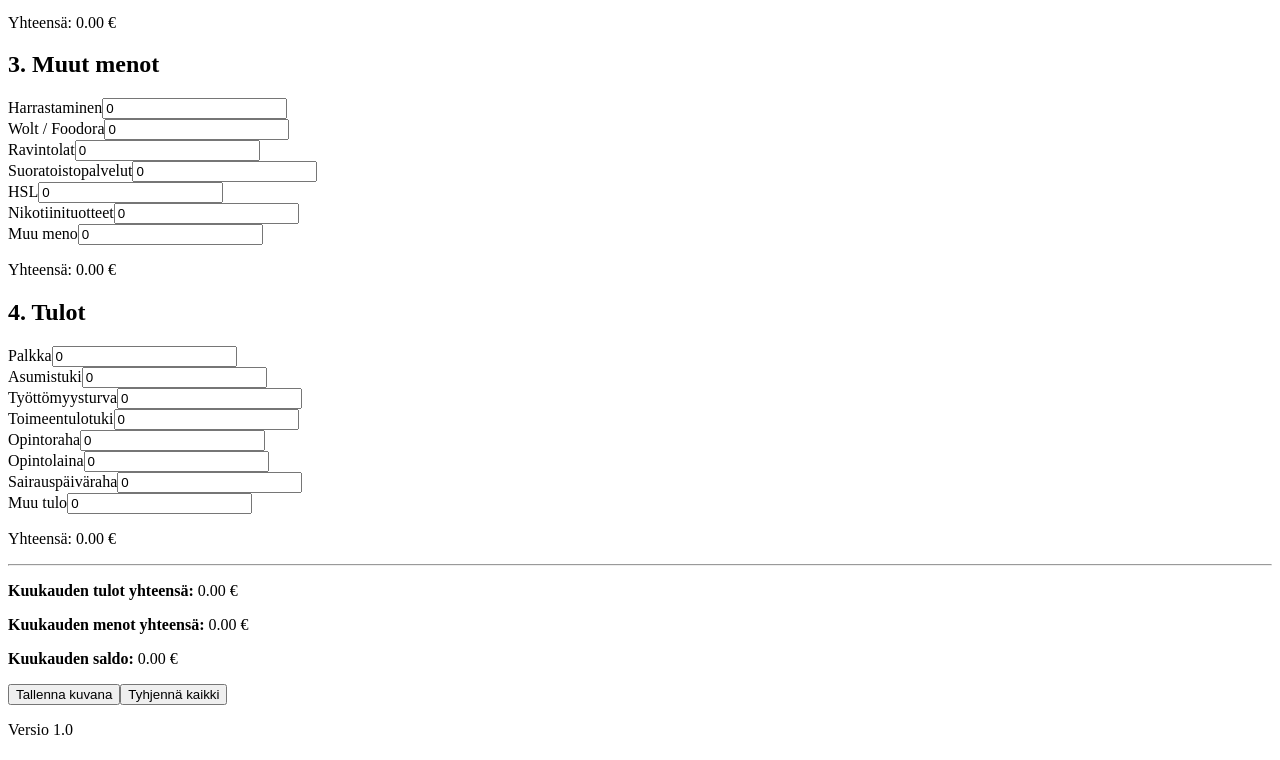
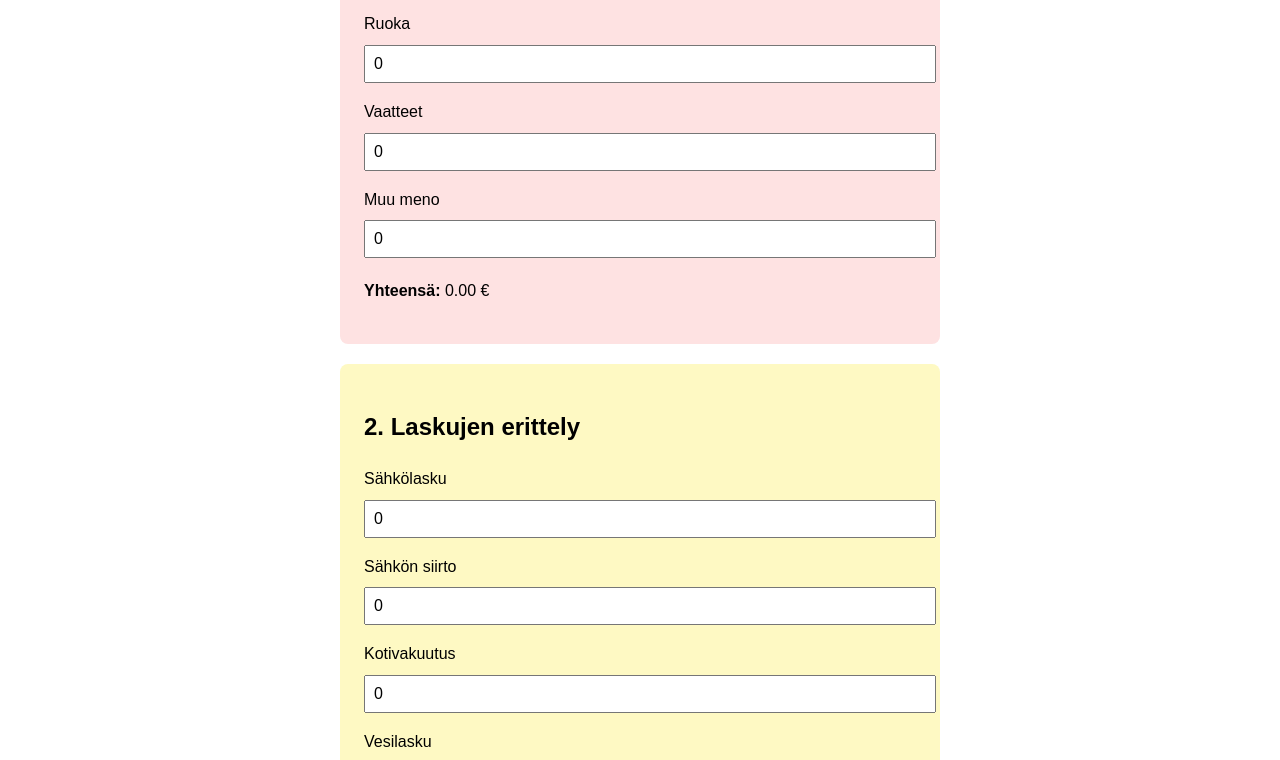
Before and after one commit to etsivakalle/UUDEMPI, a Next.js app: page / in a window 1280 px wide. Shown: the part 562-1322 px from the top of the page. Built offline with nearby package versions, Linux system fonts and the light colour scheme.

Commit message:
Update BudgetApp.js

```diff
--- a/components/BudgetApp.js
+++ b/components/BudgetApp.js
@@ -4,7 +4,7 @@ import html2canvas from "html2canvas";
 const Input = (props) => (
   <input
     {...props}
-    className="border px-2 py-1 rounded w-full"
+    style={{ padding: '8px', margin: '4px 0', fontSize: '16px', width: '100%' }}
     onKeyDown={(e) => {
       if (e.key === 'Enter') {
         e.preventDefault();
@@ -12,13 +12,33 @@ const Input = (props) => (
     }}
   />
 );
+
 const Button = ({ children, ...props }) => (
-  <button {...props} className="bg-blue-500 text-white py-2 px-4 rounded w-full hover:bg-blue-600" >
+  <button
+    {...props}
+    style={{
+      backgroundColor: '#2563eb',
+      color: '#fff',
+      padding: '12px',
+      fontSize: '16px',
+      border: 'none',
+      borderRadius: '6px',
+      marginTop: '12px',
+      width: '100%',
+      cursor: 'pointer'
+    }}
+  >
     {children}
   </button>
 );
-const Card = ({ children }) => <div className="bg-white rounded shadow">{children}</div>;
-const CardContent = ({ children, className }) => <div className={className}>{children}</div>;
+
+const Card = ({ children }) => (
+  <div style={{ marginBottom: '20px' }}>{children}</div>
+);
+
+const CardContent = ({ children, style }) => (
+  <div style={{ ...style, fontSize: '16px', lineHeight: '1.6' }}>{children}</div>
+);
 
 export default function BudgetApp() {
   const aloitusarvot = {
@@ -115,27 +135,28 @@ export default function BudgetApp() {
     };
 
     return (
-    <div className="flex justify-between items-center mb-2 text-base">
-      <label className="text-sm w-2/3" htmlFor={id}>{label}</label>
+      <div style={{ marginBottom: '12px' }}>
+        <label htmlFor={id} style={{ display: 'block', marginBottom: '4px' }}>{label}</label>
         <Input
           id={id}
           type="text"
           value={inputValue}
           onChange={(e) => setInputValue(e.target.value)}
           onBlur={handleBlur}
-        className="w-1/3"
         />
       </div>
     );
   };
 
   return (
-    <div className="min-h-screen bg-gray-50 p-4 max-w-md mx-auto space-y-4">
-      <h1 className="text-2xl font-bold text-center mb-2">Oma Budjetti</h1>
-      <p className="text-center text-sm text-gray-700 mb-4">Stadin etsivät, Helsingin kaupungin etsivä nuorisotyö</p>
+    <div style={{ maxWidth: '600px', margin: '0 auto', padding: '16px', fontFamily: 'sans-serif' }}>
+      <h1 style={{ fontSize: '28px', fontWeight: 'bold', textAlign: 'center', marginBottom: '8px' }}>Oma Budjetti</h1>
+      <p style={{ textAlign: 'center', fontSize: '14px', color: '#555', marginBottom: '16px' }}>
+        Stadin etsivät, Helsingin kaupungin etsivä nuorisotyö
+      </p>
 
-      <div id="budjetti-nakyma" className="grid gap-4 md:grid-cols-2">
-        <Card><CardContent style={{ backgroundColor: '#fee2e2', padding: '1.5rem', borderRadius: '0.5rem' }}><h2 className="font-bold">1. Pakolliset menot</h2>
+      <div id="budjetti-nakyma">
+        <Card><CardContent style={{ backgroundColor: '#fee2e2', padding: '1.5rem', borderRadius: '0.5rem' }}><h2>1. Pakolliset menot</h2>
           <Rivi label="Vuokra" id="vuokra" />
           <Rivi label="Lainat" id="lainat" />
           <Rivi label="Velat" id="velat" />
@@ -143,9 +164,10 @@ export default function BudgetApp() {
           <Rivi label="Ruoka" id="ruoka" />
           <Rivi label="Vaatteet" id="vaatteet" />
           <Rivi label="Muu meno" id="muuPakollinen" />
-<p className="font-semibold">Yhteensä: {pakolliset.toFixed(2)} €</p>
+          <p><strong>Yhteensä:</strong> {pakolliset.toFixed(2)} €</p>
+        </CardContent></Card>
 
-</CardContent></Card><Card><CardContent style={{ backgroundColor: '#fef9c3', padding: '1.5rem', borderRadius: '0.5rem' }}><h2 className="font-bold">2. Laskujen erittely</h2>
+        <Card><CardContent style={{ backgroundColor: '#fef9c3', padding: '1.5rem', borderRadius: '0.5rem' }}><h2>2. Laskujen erittely</h2>
           <Rivi label="Sähkölasku" id="sahko" />
           <Rivi label="Sähkön siirto" id="sahkonsiirto" />
           <Rivi label="Kotivakuutus" id="vakuutus" />
@@ -153,9 +175,10 @@ export default function BudgetApp() {
           <Rivi label="Puhelinlasku" id="puhelin" />
           <Rivi label="Nettilasku" id="netti" />
           <Rivi label="Muut laskut" id="muutLaskut" />
-<p className="font-semibold">Yhteensä: {laskut.toFixed(2)} €</p>
+          <p><strong>Yhteensä:</strong> {laskut.toFixed(2)} €</p>
+        </CardContent></Card>
 
-</CardContent></Card><Card><CardContent style={{ backgroundColor: '#f3f4f6', padding: '1.5rem', borderRadius: '0.5rem' }}><h2 className="font-bold">3. Muut menot</h2>
+        <Card><CardContent style={{ backgroundColor: '#f3f4f6', padding: '1.5rem', borderRadius: '0.5rem' }}><h2>3. Muut menot</h2>
           <Rivi label="Harrastaminen" id="harrastukset" />
           <Rivi label="Wolt / Foodora" id="ruokaUlkona" />
           <Rivi label="Ravintolat" id="ravintolat" />
@@ -163,9 +186,10 @@ export default function BudgetApp() {
           <Rivi label="HSL" id="hsl" />
           <Rivi label="Nikotiinituotteet" id="nikotiini" />
           <Rivi label="Muu meno" id="muuMeno" />
-<p className="font-semibold">Yhteensä: {muutMenot.toFixed(2)} €</p>
+          <p><strong>Yhteensä:</strong> {muutMenot.toFixed(2)} €</p>
+        </CardContent></Card>
 
-</CardContent></Card><Card><CardContent style={{ backgroundColor: '#dcfce7', padding: '1.5rem', borderRadius: '0.5rem' }}><h2 className="font-bold">4. Tulot</h2>
+        <Card><CardContent style={{ backgroundColor: '#dcfce7', padding: '1.5rem', borderRadius: '0.5rem' }}><h2>4. Tulot</h2>
           <Rivi label="Palkka" id="palkka" />
           <Rivi label="Asumistuki" id="asumistuki" />
           <Rivi label="Työttömyysturva" id="tyottomyysturva" />
@@ -174,19 +198,18 @@ export default function BudgetApp() {
           <Rivi label="Opintolaina" id="opintolaina" />
           <Rivi label="Sairauspäiväraha" id="sairauspvraha" />
           <Rivi label="Muu tulo" id="muutTulot" />
-<p className="font-semibold">Yhteensä: {tulot.toFixed(2)} €</p>
+          <p><strong>Yhteensä:</strong> {tulot.toFixed(2)} €</p>
 
-<hr className="my-2" />
+          <hr style={{ margin: '16px 0' }} />
           <p><strong>Kuukauden tulot yhteensä:</strong> {tulot.toFixed(2)} €</p>
           <p><strong>Kuukauden menot yhteensä:</strong> {kokonaisMenot.toFixed(2)} €</p>
           <p><strong>Kuukauden saldo:</strong> {saldo.toFixed(2)} €</p>
-          </CardContent>
-        </Card>
+        </CardContent></Card>
       </div>
 
       <Button onClick={lataaKuvana}>Tallenna kuvana</Button>
-      <Button onClick={tyhjenna} className="mt-2 bg-red-600 hover:bg-red-700">Tyhjennä kaikki</Button>
-      <p className="text-center text-sm text-gray-500 mt-6">Versio 1.0</p>
+      <Button onClick={tyhjenna}>Tyhjennä kaikki</Button>
+      <p style={{ textAlign: 'center', fontSize: '14px', color: '#777', marginTop: '24px' }}>Versio 1.0</p>
     </div>
   );
 }
```
Lines whose indentation alone changed are shown as unchanged.
